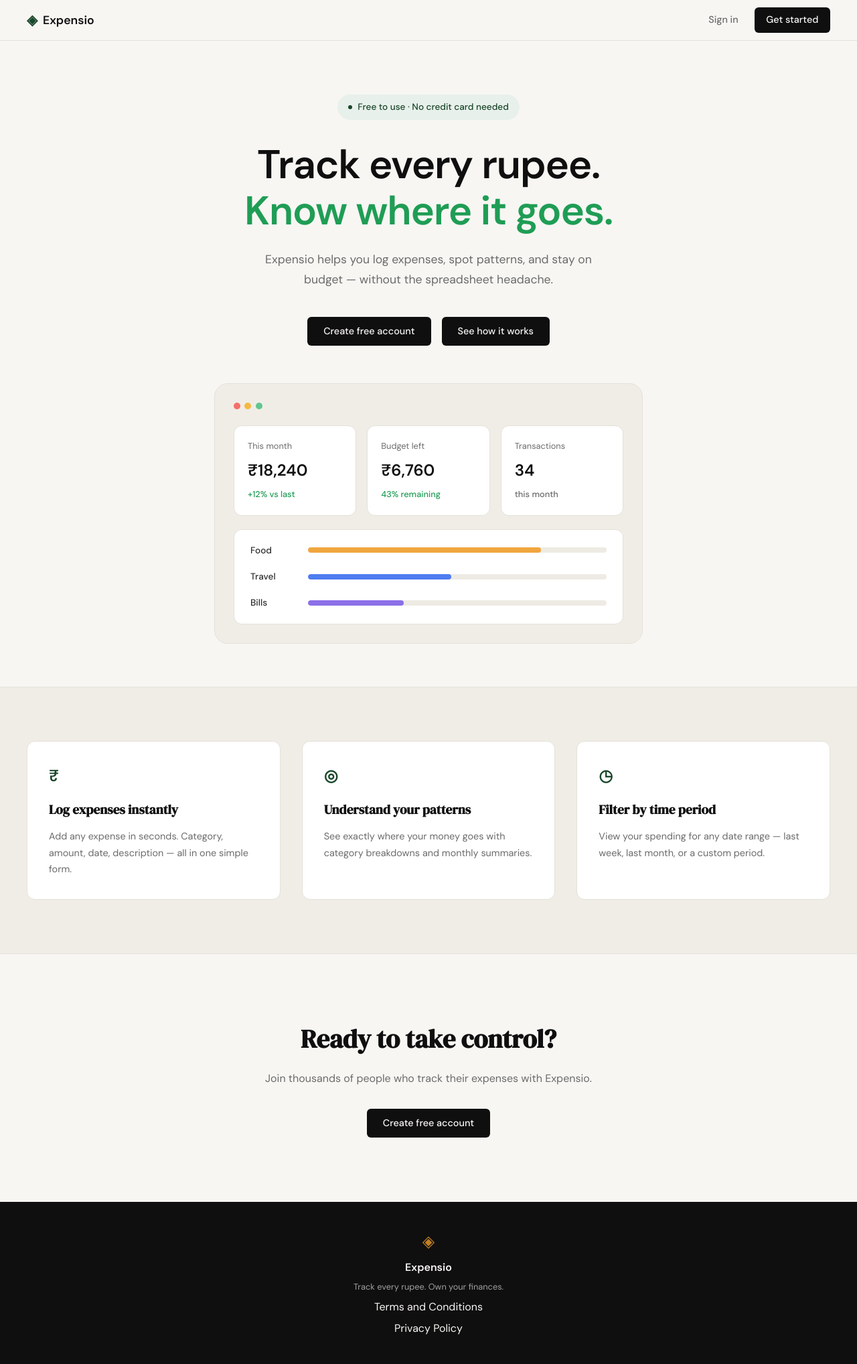
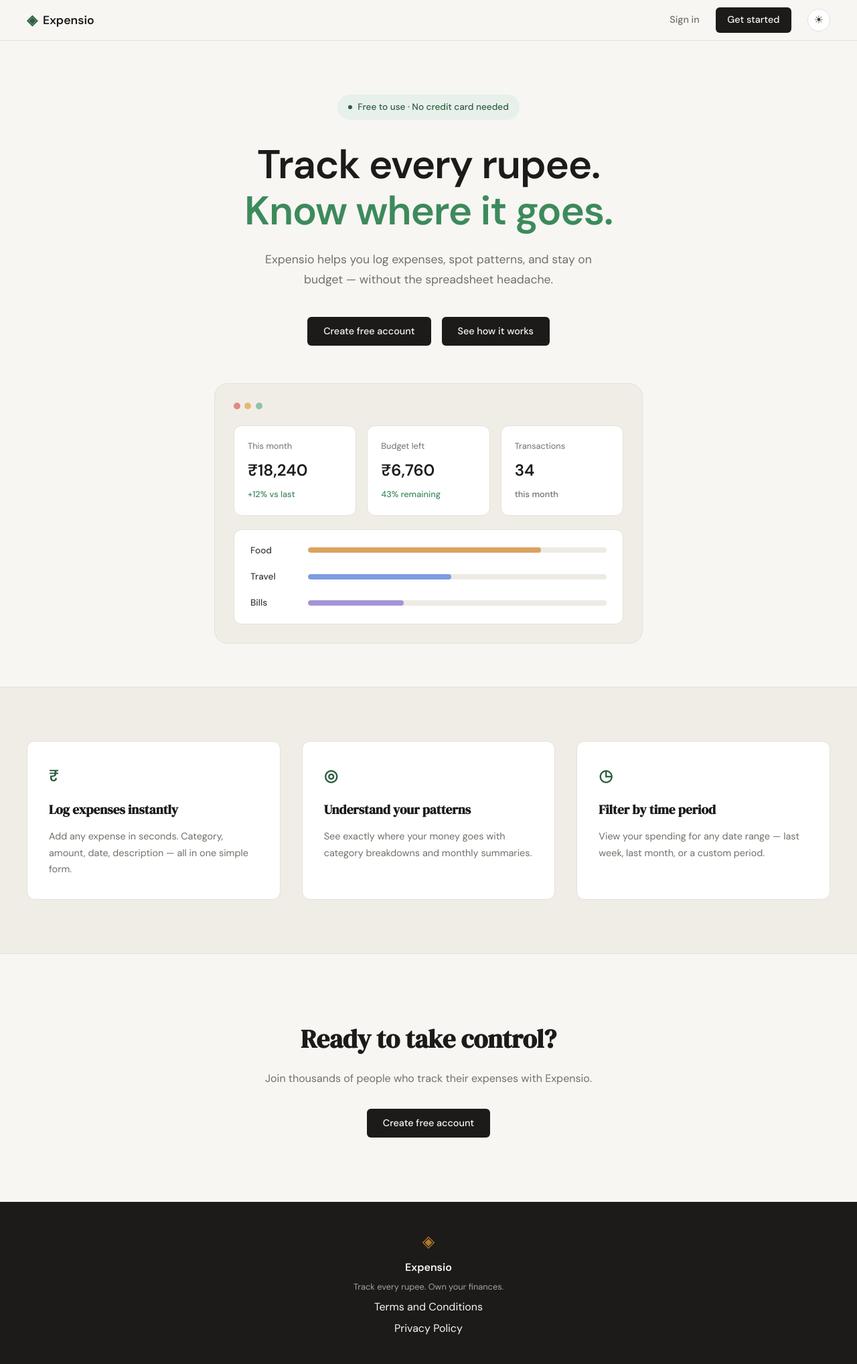
Before and after one commit to sankalp10525/Expensio, a Flask app: page / in a window 1280 px wide. Shown: the whole page at 67% size. Run offline with Flask 3, Linux system fonts and the light colour scheme.

Commit message:
Add light/dark theme toggle and settle down the color palette
Softens the palette (less pure black, muted accent/chart colors) and
adds a persisted light/dark theme toggle in the navbar. Also updates
CLAUDE.md to reflect main.js and route/template changes.

Co-Authored-By: Claude Sonnet 5 <noreply@anthropic.com>

```diff
--- a/static/css/style.css
+++ b/static/css/style.css
@@ -3,21 +3,31 @@
 /* ------------------------------------------------------------------ */
 
 :root {
-    --ink: #0f0f0f;
-    --ink-soft: #2d2d2d;
-    --ink-muted: #6b6b6b;
-    --ink-faint: #a0a0a0;
+    --ink: #1c1b19;
+    --ink-soft: #3a3936;
+    --ink-muted: #746f68;
+    --ink-faint: #a8a29a;
     --paper: #f7f6f3;
     --paper-warm: #f0ede6;
     --paper-card: #ffffff;
-    --accent: #1a472a;
+    --accent: #2f5f42;
     --accent-light: #e8f0eb;
-    --accent-2: #c17f24;
+    --accent-2: #b3792e;
     --accent-2-light: #fdf3e3;
-    --danger: #c0392b;
+    --accent-title: #3d8a5c;
+    --danger: #b3493b;
     --danger-light: #fdecea;
+    --danger-border: #f0c9c4;
     --border: #e4e1da;
     --border-soft: #eeebe4;
+    --overlay: rgba(28, 27, 25, 0.7);
+    --nav-cta-text: #f7f6f3;
+    --mock-dot-red: #e08a83;
+    --mock-dot-yellow: #e3bb72;
+    --mock-dot-green: #8fc2a5;
+    --mock-bar-food: #dba361;
+    --mock-bar-travel: #7d9de0;
+    --mock-bar-bills: #a692d8;
 
     --font-display: 'DM Serif Display', Georgia, serif;
     --font-body: 'DM Sans', system-ui, sans-serif;
@@ -28,7 +38,73 @@
     --radius-sm: 6px;
     --radius-md: 12px;
     --radius-lg: 20px;
+
+    color-scheme: light;
 }
+
+:root[data-theme="dark"] {
+    --ink: #ece9e4;
+    --ink-soft: #cbc6bd;
+    --ink-muted: #99938a;
+    --ink-faint: #6b665f;
+    --paper: #171614;
+    --paper-warm: #1d1c19;
+    --paper-card: #211f1c;
+    --accent: #6fae86;
+    --accent-light: #24332a;
+    --accent-2: #d4a25e;
+    --accent-2-light: #332a1c;
+    --accent-title: #7dc298;
+    --danger: #e0847a;
+    --danger-light: #332320;
+    --danger-border: #4a2e2a;
+    --border: #34322d;
+    --border-soft: #2a2825;
+    --overlay: rgba(0, 0, 0, 0.75);
+    --nav-cta-text: #171614;
+    --mock-dot-red: #c66f68;
+    --mock-dot-yellow: #c9a15f;
+    --mock-dot-green: #6fa082;
+    --mock-bar-food: #c58c4c;
+    --mock-bar-travel: #6c8ad4;
+    --mock-bar-bills: #9179c9;
+
+    color-scheme: dark;
+}
+
+@media (prefers-color-scheme: dark) {
+    :root:not([data-theme="light"]) {
+        --ink: #ece9e4;
+        --ink-soft: #cbc6bd;
+        --ink-muted: #99938a;
+        --ink-faint: #6b665f;
+        --paper: #171614;
+        --paper-warm: #1d1c19;
+        --paper-card: #211f1c;
+        --accent: #6fae86;
+        --accent-light: #24332a;
+        --accent-2: #d4a25e;
+        --accent-2-light: #332a1c;
+        --accent-title: #7dc298;
+        --danger: #e0847a;
+        --danger-light: #332320;
+        --danger-border: #4a2e2a;
+        --border: #34322d;
+        --border-soft: #2a2825;
+        --overlay: rgba(0, 0, 0, 0.75);
+        --nav-cta-text: #171614;
+        --mock-dot-red: #c66f68;
+        --mock-dot-yellow: #c9a15f;
+        --mock-dot-green: #6fa082;
+        --mock-bar-food: #c58c4c;
+        --mock-bar-travel: #6c8ad4;
+        --mock-bar-bills: #9179c9;
+
+        color-scheme: dark;
+    }
+}
+
+body { transition: background-color 0.2s ease, color 0.2s ease; }
 
 /* ------------------------------------------------------------------ */
 /* Reset                                                               */
@@ -105,13 +181,35 @@ a { color: inherit; text-decoration: none; }
 
 .nav-cta {
     background: var(--ink) !important;
-    color: var(--paper) !important;
+    color: var(--nav-cta-text) !important;
     padding: 0.45rem 1.1rem;
     border-radius: var(--radius-sm);
     transition: background 0.2s !important;
 }
 
 .nav-cta:hover { background: var(--accent) !important; }
+
+.theme-toggle {
+    display: inline-flex;
+    align-items: center;
+    justify-content: center;
+    width: 34px;
+    height: 34px;
+    border-radius: 50%;
+    border: 1px solid var(--border);
+    background: var(--paper-card);
+    color: var(--ink-soft);
+    cursor: pointer;
+    font-size: 1rem;
+    line-height: 1;
+    transition: border-color 0.2s, color 0.2s;
+}
+
+.theme-toggle:hover { border-color: var(--ink-muted); color: var(--ink); }
+
+.theme-toggle .icon-moon { display: none; }
+:root[data-theme="dark"] .theme-toggle .icon-sun { display: none; }
+:root[data-theme="dark"] .theme-toggle .icon-moon { display: inline; }
 
 /* ------------------------------------------------------------------ */
 /* Main                                                                */
@@ -162,7 +260,7 @@ a { color: inherit; text-decoration: none; }
 }
 
 .hero-title-accent {
-    color: #1f9d55;
+    color: var(--accent-title);
 }
 
 .hero-subtitle {
@@ -212,9 +310,9 @@ a { color: inherit; text-decoration: none; }
     border-radius: 50%;
 }
 
-.mock-dot-red { background: #f47069; }
-.mock-dot-yellow { background: #f5b942; }
-.mock-dot-green { background: #62c68f; }
+.mock-dot-red { background: var(--mock-dot-red); }
+.mock-dot-yellow { background: var(--mock-dot-yellow); }
+.mock-dot-green { background: var(--mock-dot-green); }
 
 .mock-stats {
     display: grid;
@@ -250,7 +348,7 @@ a { color: inherit; text-decoration: none; }
     font-weight: 500;
 }
 
-.mock-delta-positive { color: #1f9d55; }
+.mock-delta-positive { color: var(--accent-title); }
 .mock-delta-muted { color: var(--ink-muted); }
 
 .mock-bars {
@@ -289,9 +387,9 @@ a { color: inherit; text-decoration: none; }
     transition: width 0.6s ease;
 }
 
-.mock-bar-food { background: #f0a63e; }
-.mock-bar-travel { background: #4f7df0; }
-.mock-bar-bills { background: #8b6fe8; }
+.mock-bar-food { background: var(--mock-bar-food); }
+.mock-bar-travel { background: var(--mock-bar-travel); }
+.mock-bar-bills { background: var(--mock-bar-bills); }
 
 /* ------------------------------------------------------------------ */
 /* Buttons                                                             */
@@ -450,7 +548,7 @@ a { color: inherit; text-decoration: none; }
 .auth-error {
     background: var(--danger-light);
     color: var(--danger);
-    border: 1px solid #f5c6c2;
+    border: 1px solid var(--danger-border);
     border-radius: var(--radius-sm);
     padding: 0.75rem 1rem;
     font-size: 0.875rem;
@@ -616,7 +714,7 @@ a { color: inherit; text-decoration: none; }
 .modal-overlay {
     position: fixed;
     inset: 0;
-    background: rgba(15, 15, 15, 0.75);
+    background: var(--overlay);
     display: flex;
     align-items: center;
     justify-content: center;
--- a/static/js/main.js
+++ b/static/js/main.js
@@ -1,6 +1,20 @@
 // main.js — students will add JavaScript here as features are built
 
 document.addEventListener('DOMContentLoaded', function () {
+    var themeToggle = document.getElementById('theme-toggle');
+
+    if (themeToggle) {
+        themeToggle.addEventListener('click', function () {
+            var root = document.documentElement;
+            var systemPrefersDark = window.matchMedia('(prefers-color-scheme: dark)').matches;
+            var current = root.getAttribute('data-theme') || (systemPrefersDark ? 'dark' : 'light');
+            var next = current === 'dark' ? 'light' : 'dark';
+
+            root.setAttribute('data-theme', next);
+            localStorage.setItem('expensio-theme', next);
+        });
+    }
+
     var openBtn = document.getElementById('see-how-it-works-btn');
     var modal = document.getElementById('video-modal');
     var closeBtn = document.getElementById('modal-close-btn');
--- a/templates/base.html
+++ b/templates/base.html
@@ -8,6 +8,14 @@
     <link rel="preconnect" href="https://fonts.gstatic.com" crossorigin>
     <link href="https://fonts.googleapis.com/css2?family=DM+Serif+Display:ital@0;1&family=DM+Sans:wght@300;400;500;600&display=swap" rel="stylesheet">
     <link rel="stylesheet" href="{{ url_for('static', filename='css/style.css') }}">
+    <script>
+        (function () {
+            var saved = localStorage.getItem('expensio-theme');
+            if (saved === 'dark' || saved === 'light') {
+                document.documentElement.setAttribute('data-theme', saved);
+            }
+        })();
+    </script>
     {% block head %}{% endblock %}
 </head>
 <body>
@@ -21,6 +29,10 @@
             <div class="nav-links">
                 <a href="{{ url_for('login') }}">Sign in</a>
                 <a href="{{ url_for('register') }}" class="nav-cta">Get started</a>
+                <button type="button" class="theme-toggle" id="theme-toggle" aria-label="Toggle dark mode">
+                    <span class="icon-sun">☀</span>
+                    <span class="icon-moon">☾</span>
+                </button>
             </div>
         </div>
     </nav>
@@ -34,8 +46,8 @@
             <span class="brand-icon">◈</span>
             <span class="footer-name">Expensio</span>
             <p class="footer-copy">Track every rupee. Own your finances.</p>
-            <a href="/terms">Terms and Conditions</a>
-            <a href="/privacy">Privacy Policy</a>
+            <a href="{{ url_for('terms') }}">Terms and Conditions</a>
+            <a href="{{ url_for('privacy') }}">Privacy Policy</a>
         </div>
     </footer>
 
```
Also changed, not shown: CLAUDE.md (+3 -3 lines).
